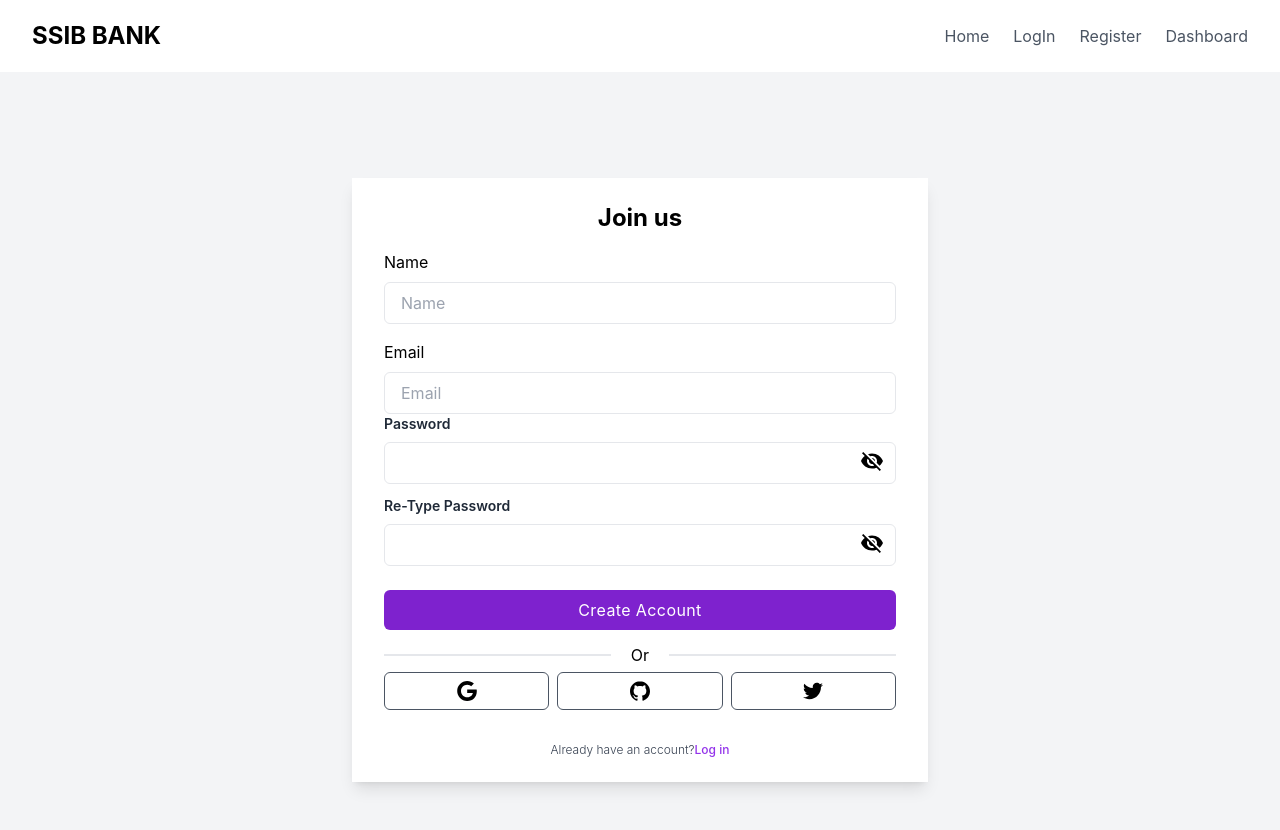
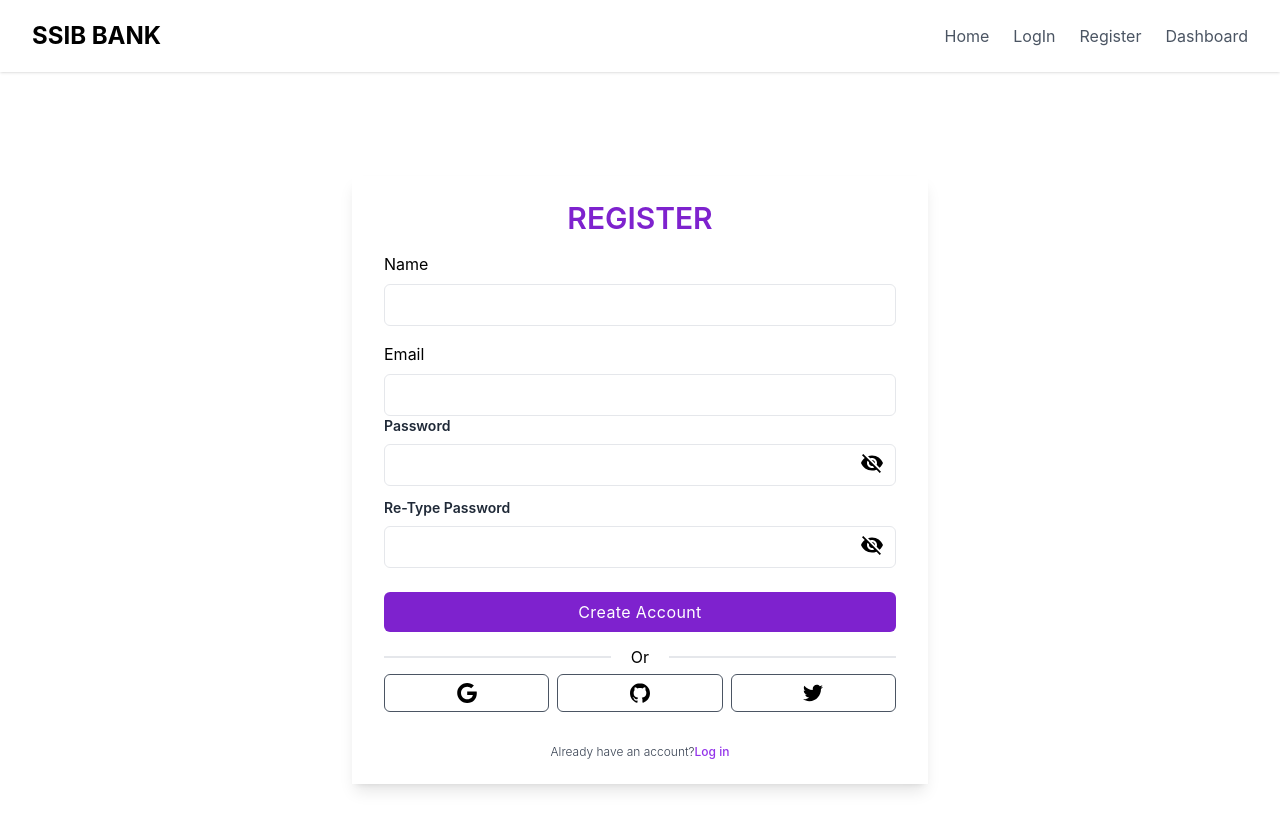
Before and after one commit to naimulislamshakil/Bank-management-website, a React (Create React App) app: page /register in a window 1280 px wide. Shown: the top 830 px of the page. Built offline with nearby package versions, Linux system fonts and the light colour scheme.

Commit message:
Fix some problem and validate register from

```diff
--- a/package.json
+++ b/package.json
@@ -14,12 +14,14 @@
     "@types/node": "^16.18.12",
     "@types/react": "^18.0.27",
     "@types/react-dom": "^18.0.10",
+    "formik": "^2.2.9",
     "react": "^18.2.0",
     "react-dom": "^18.2.0",
     "react-router-dom": "^6.8.0",
     "react-scripts": "5.0.1",
     "typescript": "^4.9.5",
-    "web-vitals": "^2.1.4"
+    "web-vitals": "^2.1.4",
+    "yup": "^0.32.11"
   },
   "scripts": {
     "start": "react-scripts start",
--- a/src/Components/Navbar/index.tsx
+++ b/src/Components/Navbar/index.tsx
@@ -59,8 +59,8 @@ const index = () => {
 							}`}
 						>
 							<ul className="items-center justify-center space-y-8 md:flex md:space-x-6 md:space-y-0">
-								{Navbar_Item.map((item) => (
-									<li className="text-gray-600 hover:text-blue-600">
+								{Navbar_Item.map((item, index) => (
+									<li key={index} className="text-gray-600 hover:text-blue-600">
 										<Link to={item.route}>{item.text}</Link>
 									</li>
 								))}
--- /dev/null
+++ b/src/Config/Schema/Register.ts
@@ -0,0 +1,10 @@
+import * as Yup from 'yup';
+
+export const registerSchema = Yup.object({
+	name: Yup.string().min(2).max(25).required('Pleace Enter Your Name.'),
+	email: Yup.string().email().required('Pleace Enter Your Email'),
+	password: Yup.string().min(8).required('Pleace Enter your Password'),
+	repassword: Yup.string()
+		.required()
+		.oneOf([Yup.ref('password'), null], 'Password Must Match'),
+});
--- a/src/Pages/Register/index.tsx
+++ b/src/Pages/Register/index.tsx
@@ -2,18 +2,40 @@ import React, { useState } from 'react';
 import { Link } from 'react-router-dom';
 import VisibilityIcon from '@mui/icons-material/Visibility';
 import VisibilityOffIcon from '@mui/icons-material/VisibilityOff';
+import { useFormik } from 'formik';
+import { registerSchema } from '../../Config/Schema/Register';
+
+const initialFromValues = {
+	name: '',
+	email: '',
+	password: '',
+	repassword: '',
+};
 
 const index = () => {
 	// eslint-disable-next-line react-hooks/rules-of-hooks
 	const [Visibility, setVisibility] = useState(true);
 	// eslint-disable-next-line react-hooks/rules-of-hooks
 	const [reVisibility, setReVisibility] = useState(true);
+
+	const { values, errors, touched, handleBlur, handleChange, handleSubmit } =
+		// eslint-disable-next-line react-hooks/rules-of-hooks
+		useFormik({
+			initialValues: initialFromValues,
+			validationSchema: registerSchema,
+			onSubmit: (values) => {
+				console.log(values);
+			},
+		});
+
 	return (
 		<>
-			<div className="flex items-center justify-center min-h-screen bg-gray-100">
+			<div className="flex items-center justify-center min-h-screen">
 				<div className="px-8 py-6 mx-4 mt-4 text-left bg-white shadow-lg lg:max-w-xl w-full">
-					<h3 className="text-2xl font-bold text-center">Join us</h3>
-					<form action="">
+					<h3 className="text-3xl font-semibold text-center text-purple-700 uppercase">
+						REGISTER
+					</h3>
+					<form onSubmit={handleSubmit}>
 						<div className="mt-4">
 							<div>
 								<label className="block" htmlFor="Name">
@@ -21,9 +43,17 @@ const index = () => {
 								</label>
 								<input
 									type="text"
-									placeholder="Name"
+									name="name"
 									className="block w-full px-4 py-2 mt-2 text-purple-700 bg-white border rounded-md focus:border-purple-400 focus:ring-purple-300 focus:outline-none focus:ring focus:ring-opacity-40"
+									value={values.name}
+									onChange={handleChange}
+									onBlur={handleBlur}
 								/>
+								{errors.name && touched.name ? (
+									<p className="uppercase text-red-600 mt-1 text-sm">
+										{errors.name}
+									</p>
+								) : null}
 							</div>
 							<div className="mt-4">
 								<label className="block" htmlFor="email">
@@ -31,9 +61,17 @@ const index = () => {
 								</label>
 								<input
 									type="text"
-									placeholder="Email"
+									name="email"
 									className="block w-full px-4 py-2 mt-2 text-purple-700 bg-white border rounded-md focus:border-purple-400 focus:ring-purple-300 focus:outline-none focus:ring focus:ring-opacity-40"
+									value={values.email}
+									onChange={handleChange}
+									onBlur={handleBlur}
 								/>
+								{errors.email && touched.email ? (
+									<p className="uppercase text-red-600 mt-1 text-sm">
+										{errors.email}
+									</p>
+								) : null}
 							</div>
 							<div className="relative w-full mb-3">
 								<label
@@ -46,7 +84,11 @@ const index = () => {
 									type={Visibility ? 'password' : 'text'}
 									name="password"
 									className="block w-full px-4 py-2 mt-2 text-purple-700 bg-white border rounded-md focus:border-purple-400 focus:ring-purple-300 focus:outline-none focus:ring focus:ring-opacity-40"
+									value={values.password}
+									onChange={handleChange}
+									onBlur={handleBlur}
 								/>
+
 								<div
 									onClick={() => setVisibility(!Visibility)}
 									className=" absolute inset-y-0 right-0 pr-3 flex items-center text-sm leading-5 "
@@ -55,6 +97,11 @@ const index = () => {
 										{Visibility ? <VisibilityOffIcon /> : <VisibilityIcon />}
 									</p>
 								</div>
+								{errors.password && touched.password ? (
+									<p className="uppercase text-red-600 mt-1 text-sm">
+										{errors.password}
+									</p>
+								) : null}
 							</div>
 							<div className="relative w-full mb-3">
 								<label
@@ -65,9 +112,13 @@ const index = () => {
 								</label>
 								<input
 									type={reVisibility ? 'password' : 'text'}
-									name="password"
+									name="repassword"
 									className="block w-full px-4 py-2 mt-2 text-purple-700 bg-white border rounded-md focus:border-purple-400 focus:ring-purple-300 focus:outline-none focus:ring focus:ring-opacity-40"
+									value={values.repassword}
+									onChange={handleChange}
+									onBlur={handleBlur}
 								/>
+
 								<div
 									onClick={() => setReVisibility(!reVisibility)}
 									className=" absolute inset-y-0 right-0 pr-3 flex items-center text-sm leading-5 "
@@ -76,6 +127,11 @@ const index = () => {
 										{reVisibility ? <VisibilityOffIcon /> : <VisibilityIcon />}
 									</p>
 								</div>
+								{errors.repassword && touched.repassword ? (
+									<p className="uppercase text-red-600 mt-1 text-sm">
+										{errors.repassword}
+									</p>
+								) : null}
 							</div>
 
 							<div className="mt-6">
```
Also changed, not shown: 1 other file (tests, documents, lock files or other folders).
